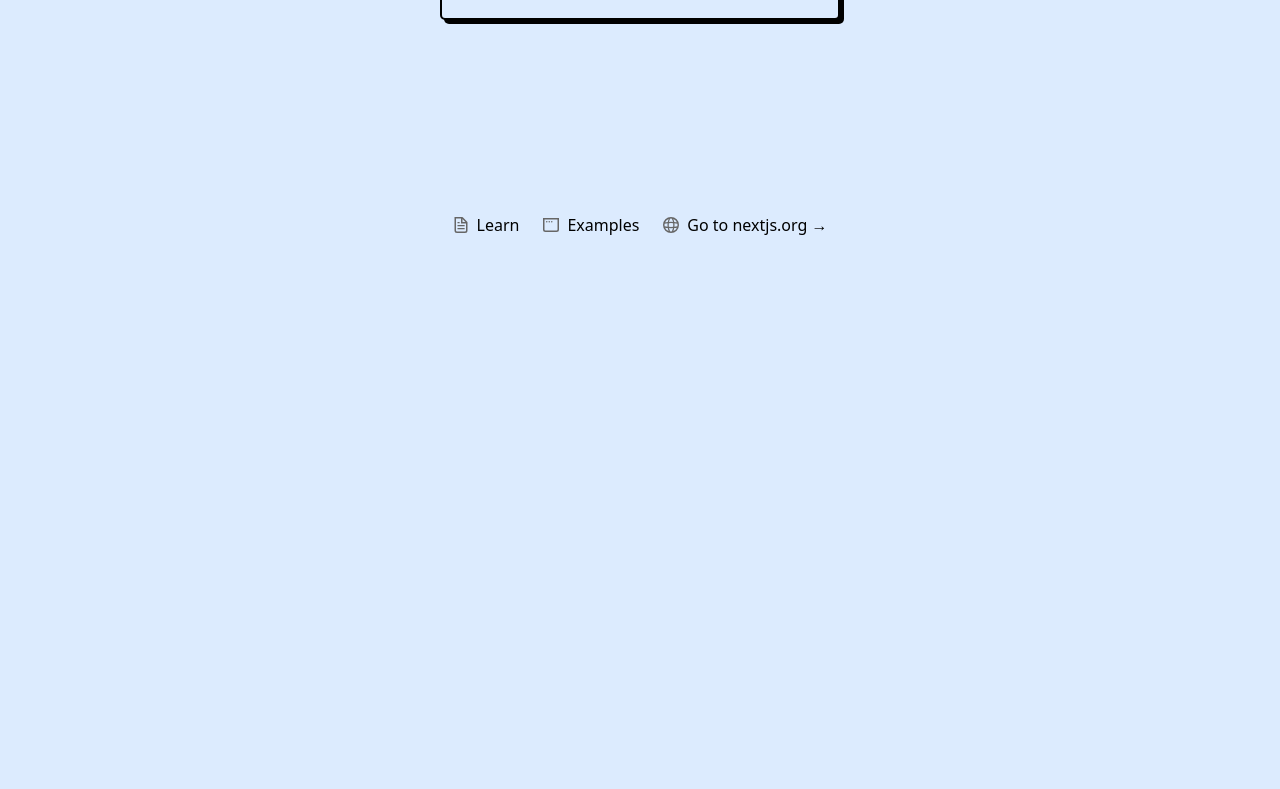
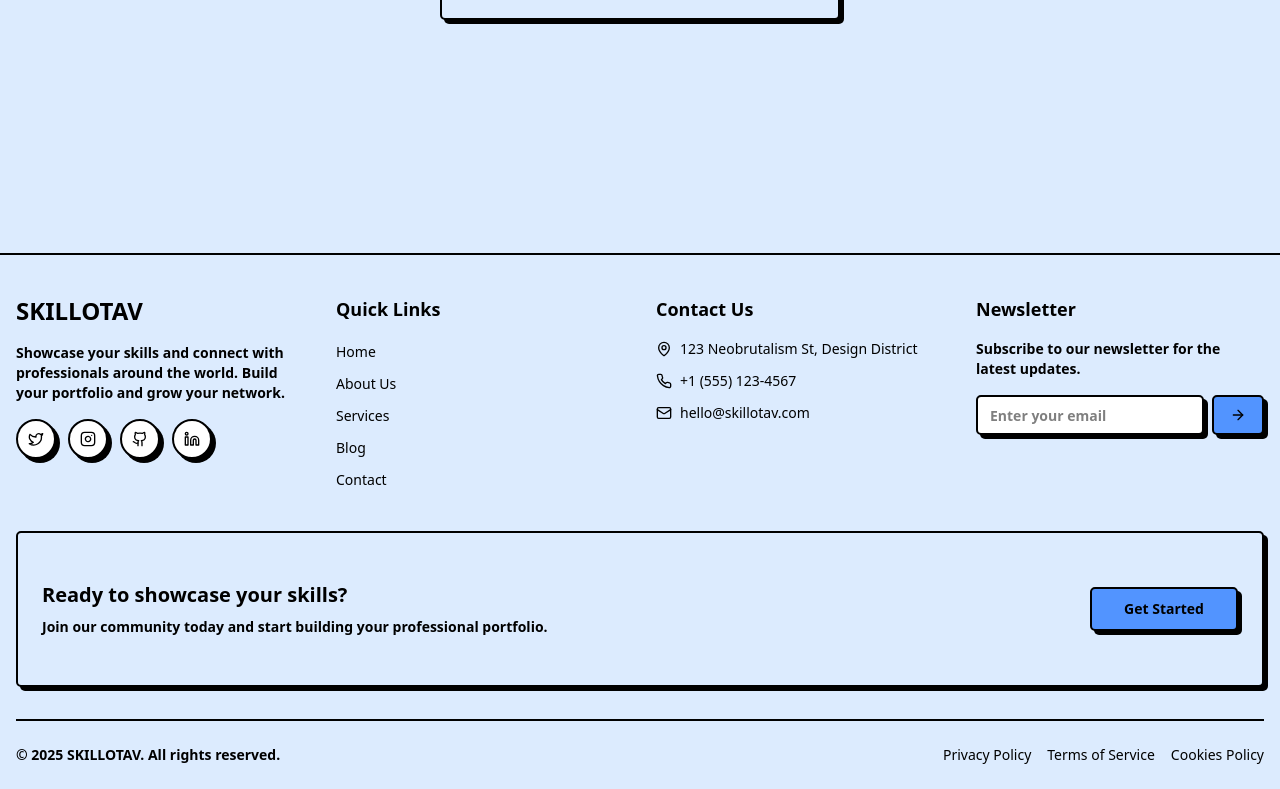
Before and after one commit to senapati484/skillotav, a Next.js app: page /authentication in a window 1280 px wide. Shown: the part 587-1376 px from the top of the page. Before the commit the page ends 824 px from the top, so only its background shows below. Built offline with nearby package versions, Linux system fonts and the light colour scheme.

Commit message:
adding the header and the footer with basic hero section

```diff
--- a/package.json
+++ b/package.json
@@ -16,6 +16,7 @@
     "@radix-ui/react-tabs": "^1.1.4",
     "class-variance-authority": "^0.7.1",
     "clsx": "^2.1.1",
+    "framer-motion": "^12.7.4",
     "lucide-react": "^0.488.0",
     "next": "15.3.1",
     "next-themes": "^0.4.6",
--- a/src/components/Footer.jsx
+++ b/src/components/Footer.jsx
@@ -1,54 +1,153 @@
 import Image from "next/image";
 import React from "react";
+import Link from "next/link";
+import { Button } from "./ui/button";
+import { Input } from "./ui/input";
+import { Card, CardContent, CardFooter, CardHeader, CardTitle } from "./ui/card";
+
+// Import icons
+import {
+  LuGithub,
+  LuTwitter,
+  LuInstagram,
+  LuLinkedin,
+  LuYoutube,
+  LuMail,
+  LuMapPin,
+  LuPhone,
+  LuArrowRight,
+} from "react-icons/lu";
 
 const Footer = () => {
+  const currentYear = new Date().getFullYear();
+
   return (
-    <footer className="row-start-3 flex gap-[24px] flex-wrap items-center justify-center">
-      <a
-        className="flex items-center gap-2 hover:underline hover:underline-offset-4"
-        href="https://nextjs.org/learn?utm_source=create-next-app&utm_medium=appdir-template-tw&utm_campaign=create-next-app"
-        target="_blank"
-        rel="noopener noreferrer"
-      >
-        <Image
-          aria-hidden
-          src="/file.svg"
-          alt="File icon"
-          width={16}
-          height={16}
-        />
-        Learn
-      </a>
-      <a
-        className="flex items-center gap-2 hover:underline hover:underline-offset-4"
-        href="https://vercel.com/templates?framework=next.js&utm_source=create-next-app&utm_medium=appdir-template-tw&utm_campaign=create-next-app"
-        target="_blank"
-        rel="noopener noreferrer"
-      >
-        <Image
-          aria-hidden
-          src="/window.svg"
-          alt="Window icon"
-          width={16}
-          height={16}
-        />
-        Examples
-      </a>
-      <a
-        className="flex items-center gap-2 hover:underline hover:underline-offset-4"
-        href="https://nextjs.org?utm_source=create-next-app&utm_medium=appdir-template-tw&utm_campaign=create-next-app"
-        target="_blank"
-        rel="noopener noreferrer"
-      >
-        <Image
-          aria-hidden
-          src="/globe.svg"
-          alt="Globe icon"
-          width={16}
-          height={16}
-        />
-        Go to nextjs.org →
-      </a>
+    <footer className="bg-background border-t-2 border-border mt-10 pt-10 pb-6">
+      <div className="container mx-auto px-4">
+        {/* Main footer content */}
+        <div className="grid grid-cols-1 md:grid-cols-2 lg:grid-cols-4 gap-8 mb-10">
+          {/* Company info */}
+          <div className="space-y-4">
+            <h3 className="text-2xl font-heading font-bold">SKILLOTAV</h3>
+            <p className="text-sm font-base max-w-xs">
+              Showcase your skills and connect with professionals around the world.
+              Build your portfolio and grow your network.
+            </p>
+            <div className="flex space-x-3">
+              <Button size="icon" variant="neutral" className="rounded-full">
+                <LuTwitter className="h-4 w-4" />
+              </Button>
+              <Button size="icon" variant="neutral" className="rounded-full">
+                <LuInstagram className="h-4 w-4" />
+              </Button>
+              <Button size="icon" variant="neutral" className="rounded-full">
+                <LuGithub className="h-4 w-4" />
+              </Button>
+              <Button size="icon" variant="neutral" className="rounded-full">
+                <LuLinkedin className="h-4 w-4" />
+              </Button>
+            </div>
+          </div>
+
+          {/* Quick links */}
+          <div className="space-y-4">
+            <h3 className="text-lg font-heading font-bold">Quick Links</h3>
+            <ul className="space-y-2">
+              <li>
+                <Link href="/" className="text-sm hover:underline hover:underline-offset-4 transition-all">
+                  Home
+                </Link>
+              </li>
+              <li>
+                <Link href="/about" className="text-sm hover:underline hover:underline-offset-4 transition-all">
+                  About Us
+                </Link>
+              </li>
+              <li>
+                <Link href="/services" className="text-sm hover:underline hover:underline-offset-4 transition-all">
+                  Services
+                </Link>
+              </li>
+              <li>
+                <Link href="/blog" className="text-sm hover:underline hover:underline-offset-4 transition-all">
+                  Blog
+                </Link>
+              </li>
+              <li>
+                <Link href="/contact" className="text-sm hover:underline hover:underline-offset-4 transition-all">
+                  Contact
+                </Link>
+              </li>
+            </ul>
+          </div>
+
+          {/* Contact info */}
+          <div className="space-y-4">
+            <h3 className="text-lg font-heading font-bold">Contact Us</h3>
+            <ul className="space-y-3">
+              <li className="flex items-center gap-2 text-sm">
+                <LuMapPin className="h-4 w-4 flex-shrink-0" />
+                <span>123 Neobrutalism St, Design District</span>
+              </li>
+              <li className="flex items-center gap-2 text-sm">
+                <LuPhone className="h-4 w-4 flex-shrink-0" />
+                <span>+1 (555) 123-4567</span>
+              </li>
+              <li className="flex items-center gap-2 text-sm">
+                <LuMail className="h-4 w-4 flex-shrink-0" />
+                <span>hello@skillotav.com</span>
+              </li>
+            </ul>
+          </div>
+
+          {/* Newsletter */}
+          <div className="space-y-4">
+            <h3 className="text-lg font-heading font-bold">Newsletter</h3>
+            <p className="text-sm font-base">Subscribe to our newsletter for the latest updates.</p>
+            <div className="flex gap-2">
+              <Input
+                type="email"
+                placeholder="Enter your email"
+                className="border-2 border-border shadow-shadow"
+              />
+              <Button variant="default">
+                <LuArrowRight className="h-4 w-4" />
+              </Button>
+            </div>
+          </div>
+        </div>
+
+        {/* Neobrutalism card banner */}
+        <Card className="mb-8 overflow-hidden border-2 border-border shadow-shadow">
+          <CardContent className="p-6 flex flex-col md:flex-row justify-between items-center gap-4">
+            <div>
+              <h3 className="text-xl font-heading font-bold mb-2">Ready to showcase your skills?</h3>
+              <p className="text-sm">Join our community today and start building your professional portfolio.</p>
+            </div>
+            <Button className="shadow-shadow border-2 border-border" size="lg">
+              Get Started
+            </Button>
+          </CardContent>
+        </Card>
+
+        {/* Copyright */}
+        <div className="border-t-2 border-border pt-6 mt-6 flex flex-col md:flex-row justify-between items-center gap-4">
+          <p className="text-sm font-base">
+            © {currentYear} SKILLOTAV. All rights reserved.
+          </p>
+          <div className="flex gap-4 text-sm">
+            <Link href="/privacy" className="hover:underline hover:underline-offset-4 transition-all">
+              Privacy Policy
+            </Link>
+            <Link href="/terms" className="hover:underline hover:underline-offset-4 transition-all">
+              Terms of Service
+            </Link>
+            <Link href="/cookies" className="hover:underline hover:underline-offset-4 transition-all">
+              Cookies Policy
+            </Link>
+          </div>
+        </div>
+      </div>
     </footer>
   );
 };
--- a/src/components/HeroSection.jsx
+++ b/src/components/HeroSection.jsx
@@ -1,22 +1,58 @@
 import React from "react";
 import { Button } from "./ui/button";
+import { LuArrowRight } from "react-icons/lu";
 
 const HeroSection = () => {
   return (
-    <div className="w-full h-screen flex flex-col items-center justify-center">
-      <div>
-        <h1 className="text-4xl font-extrabold dark:invert">SKILLOTAV</h1>
+    <div className="w-full min-h-[calc(100vh-64px)] flex flex-col items-center justify-center py-12 px-4">
+      {/* Badge */}
+      <div className="mb-6">
+        <span className="inline-block border-2 border-black px-3 py-1 text-sm bg-blue-100 rounded-md">
+          Skill Verification Platform
+        </span>
       </div>
-      <div>
-        <p>
-          Lorem ipsum dolor sit amet consectetur adipisicing elit. Nesciunt
-          error porro reiciendis ad, fuga commodi quisquam vitae, repudiandae
-          praesentium soluta libero quaerat inventore iusto nostrum fugiat atque
-          blanditiis distinctio exercitationem!
-        </p>
-      </div>
-      <div className="w-full">
-        <Button>Get Started</Button>
+
+      {/* Heading */}
+      <h1 className="text-4xl md:text-5xl font-bold mb-4 text-center max-w-3xl">
+        Tokenize your academics and knowledge
+      </h1>
+
+      {/* Subheading */}
+      <p className="text-lg max-w-2xl mx-auto mb-8 text-center">
+        Verify skills, showcase academic credentials, and earn rewards in a
+        decentralized platform designed for the future of education.
+      </p>
+
+      {/* CTA Button */}
+      <Button className="mb-12">
+        Get Started <LuArrowRight className="ml-2" />
+      </Button>
+
+      {/* Feature Cards */}
+      <div className="grid grid-cols-1 md:grid-cols-3 gap-6 w-full max-w-5xl">
+        <div className="border-2 border-black p-6 rounded-md bg-white">
+          <h3 className="text-lg font-bold mb-2">Academic Credentials</h3>
+          <p className="text-sm">
+            Securely store and share your academic achievements with verified
+            institutions.
+          </p>
+        </div>
+
+        <div className="border-2 border-black p-6 rounded-md bg-white">
+          <h3 className="text-lg font-bold mb-2">Skill Verification</h3>
+          <p className="text-sm">
+            Get your skills verified by experts and showcase them to potential
+            employers.
+          </p>
+        </div>
+
+        <div className="border-2 border-black p-6 rounded-md bg-white">
+          <h3 className="text-lg font-bold mb-2">Reward System</h3>
+          <p className="text-sm">
+            Earn rewards for your achievements and contributions to the
+            community.
+          </p>
+        </div>
       </div>
     </div>
   );
--- /dev/null
+++ b/src/components/ui/badge.jsx
@@ -0,0 +1,39 @@
+import { Slot } from "@radix-ui/react-slot"
+import { cva } from "class-variance-authority";
+
+import * as React from "react"
+
+import { cn } from "@/lib/utils"
+
+const badgeVariants = cva(
+  "inline-flex items-center justify-center rounded-base border-2 border-border px-2.5 py-0.5 text-xs font-base w-fit whitespace-nowrap shrink-0 [&>svg]:size-3 gap-1 [&>svg]:pointer-events-none focus-visible:border-ring focus-visible:ring-ring/50 focus-visible:ring-[3px] overflow-hidden",
+  {
+    variants: {
+      variant: {
+        default: "bg-main text-main-foreground",
+        neutral: "bg-secondary-background text-foreground",
+      },
+    },
+    defaultVariants: {
+      variant: "default",
+    },
+  }
+)
+
+function Badge({
+  className,
+  variant,
+  asChild = false,
+  ...props
+}) {
+  const Comp = asChild ? Slot : "span"
+
+  return (
+    <Comp
+      data-slot="badge"
+      className={cn(badgeVariants({ variant }), className)}
+      {...props} />
+  );
+}
+
+export { Badge, badgeVariants }
```
Also changed, not shown: src/app/page.js (+3 -68 lines), src/components/Header.jsx (+15 -20 lines), 1 other file (tests, documents, lock files or other folders).
